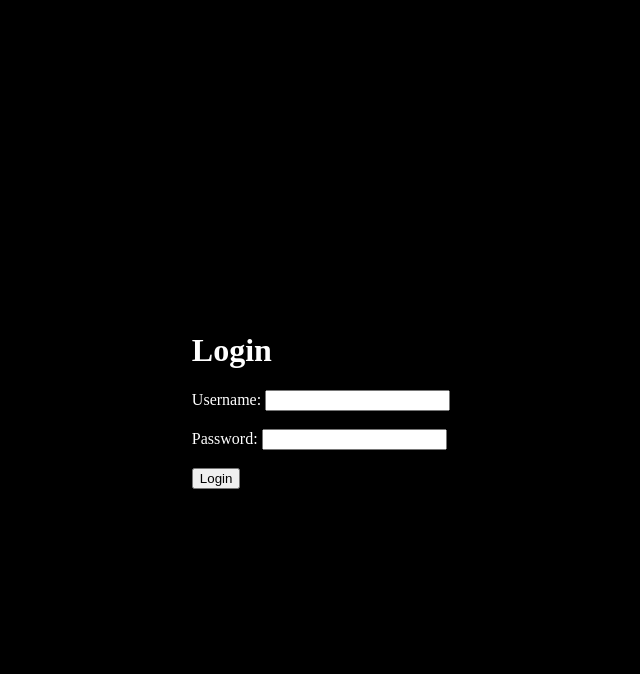
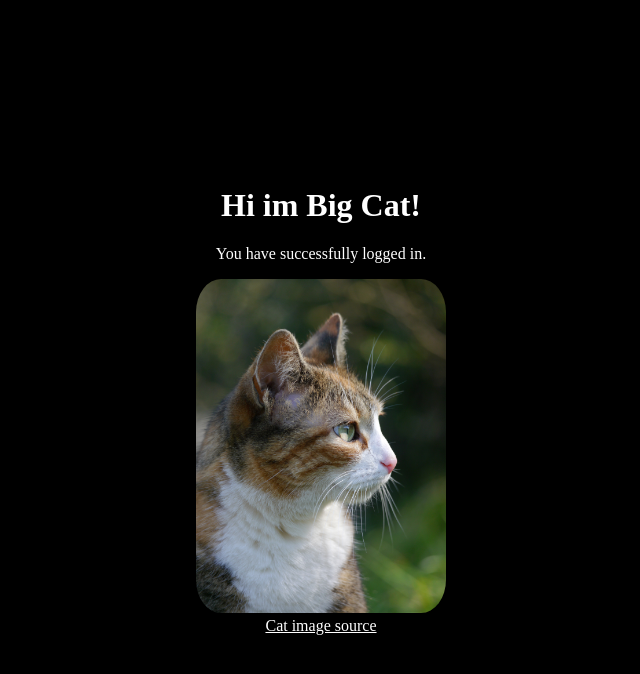
Before and after one commit to Mesut-0838372/Hashing-En-Salting, a Flask app: template templates/profile.html in a window 1280 px wide. Shown: the top 674 px of the page, without its empty margins (319-959 px from the left). Run offline with Flask 3, Linux system fonts and the light colour scheme; the template is opened without the code that fills it, so the values that code supplies are empty.

Commit message:
(Feat): Final program, works

```diff
--- a/main.py
+++ b/main.py
@@ -1,7 +1,13 @@
+
 from flask import Flask, render_template, request
 from argon2 import PasswordHasher
 from argon2.exceptions import VerifyMismatchError
 
+"""
+
+    Demo website, with username and password inputs.
+
+"""
 app = Flask(__name__)
 
 ph = PasswordHasher()
@@ -26,7 +32,7 @@ def login():
 
     try:
         ph.verify(password_hash, password_input)
-        return render_template("login.html")
+        return render_template("profile.html")
 
     except VerifyMismatchError:
         return "Invalid username or password", 401
--- a/run.py
+++ b/run.py
@@ -1,5 +1,6 @@
 from argon2 import PasswordHasher
 """
+    Testing Area:
 
     Created a little program. That encrypts the password and also ads a salt to it.
     Tested the salting with 2 encryptions that are the same, i get 2 different hashes.
--- a/templates/profile.html
+++ b/templates/profile.html
@@ -1,9 +1,8 @@
-<!-- HTML PAGE - With basic CSS. Black and center-->
 <!DOCTYPE html>
 <html lang="nl">
 <head>
     <meta charset="UTF-8">
-    <title>Login</title>
+    <title>Profile</title>
 
     <style>
         body {
@@ -15,26 +14,31 @@
             min-height: 100vh;
             margin: 0;
         }
+
+        .profile {
+            text-align: center;
+        }
+
+        img {
+            width: 250px;
+            border-radius: 10%;
+        }
+        a {
+            color: white;
+        }
     </style>
 </head>
 <body>
 
-    <div>
-        <h1>Login</h1>
+    <div class="profile">
+        <h1>Hi im Big Cat!</h1>
+        <p>You have successfully logged in.</p>
 
-        <form action="/login" method="POST">
-            <label for="username">Username:</label>
-            <input type="text" id="username" name="username" required>
+        <img src="{{ url_for('static', filename='images/iqsphotography-cat-7954262.jpg') }}"
+             alt="Profile picture">
 
-            <br><br>
-
-            <label for="password">Password:</label>
-            <input type="password" id="password" name="password" required>
-
-            <br><br>
-
-            <button type="submit">Login</button>
-        </form>
+<br>
+        <a href="https://pixabay.com/photos/cat-feline-mammal-calico-whiskers-7954262/">Cat image source</a>
     </div>
 
 </body>
```
Also changed, not shown: requirements.txt (deleted, +0 -10 lines), README.md (deleted).
